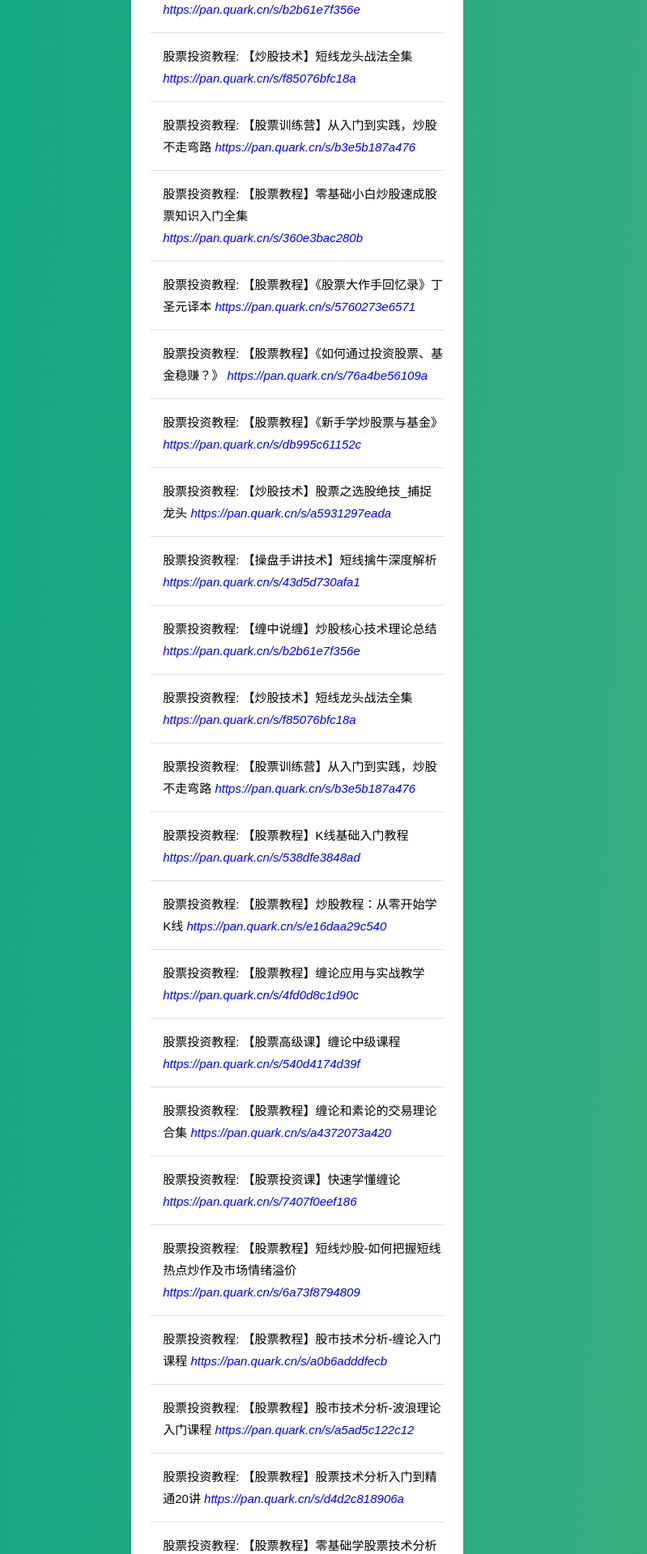
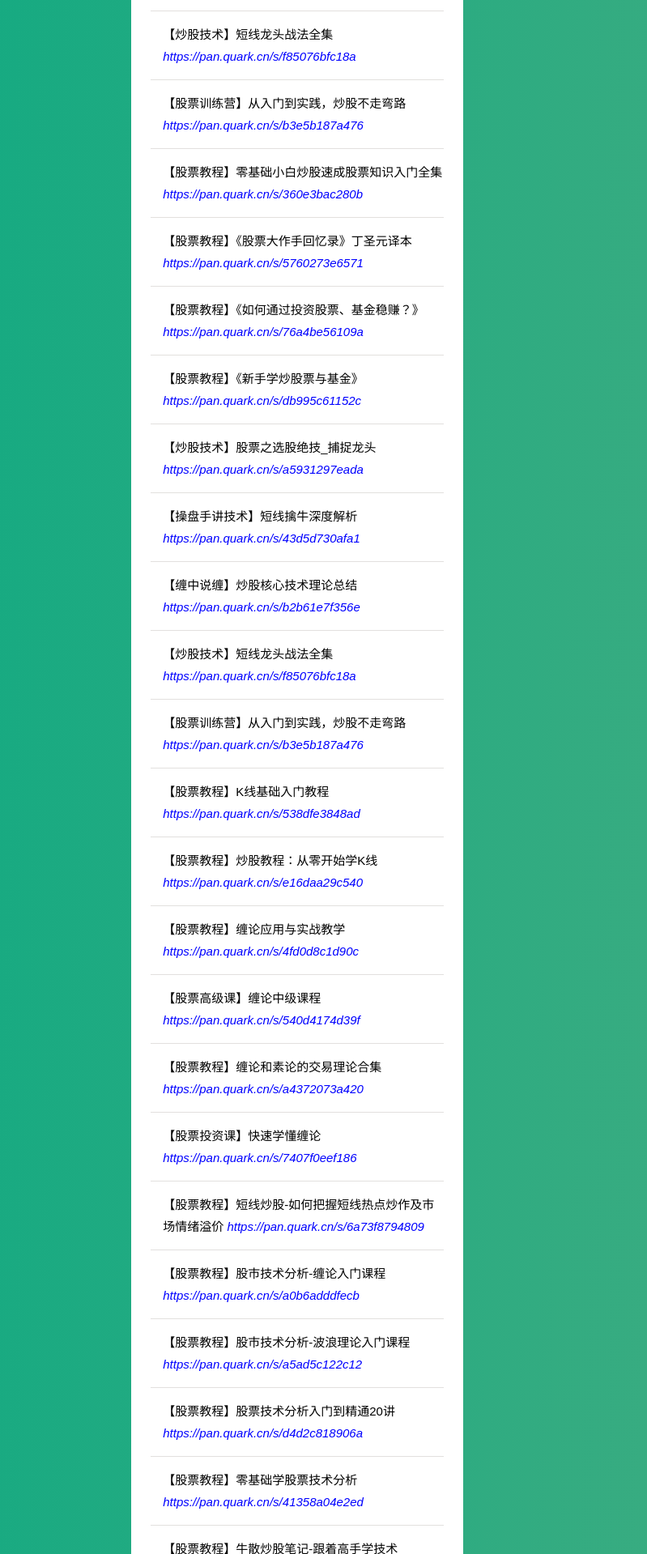
Before and after one commit to ryanxiang1983/ryanxiang1983.github.io, a plain HTML site: page index.html in a window 1280 px wide. Shown: the part 8550-10469 px from the top of the page at 81% size, without its empty margins (273-1072 px from the left). Drawn offline with Linux system fonts and the light colour scheme.

Commit message:
Update index.html

```diff
--- a/index.html
+++ b/index.html
@@ -309,7 +309,7 @@
 </li>
 <h2>股票投资教程</h2>
 <li>
-    股票投资教程: 【股票教程】零基础小白炒股速成股票知识入门全集
+    【股票教程】零基础小白炒股速成股票知识入门全集
     <i>
         <a target="_blank" href="https://pan.quark.cn/s/360e3bac280b">
             <font color="#0000FF">https://pan.quark.cn/s/360e3bac280b</font>
@@ -317,7 +317,7 @@
     </i>
 </li>
 <li>
-    股票投资教程: 【股票教程】《股票大作手回忆录》丁圣元译本
+【股票教程】《股票大作手回忆录》丁圣元译本
     <i>
         <a target="_blank" href="https://pan.quark.cn/s/5760273e6571">
             <font color="#0000FF">https://pan.quark.cn/s/5760273e6571</font>
@@ -325,7 +325,7 @@
     </i>
 </li>
 <li>
-    股票投资教程: 【股票教程】《如何通过投资股票、基金稳赚？》
+【股票教程】《如何通过投资股票、基金稳赚？》
     <i>
         <a target="_blank" href="https://pan.quark.cn/s/76a4be56109a">
             <font color="#0000FF">https://pan.quark.cn/s/76a4be56109a</font>
@@ -333,7 +333,7 @@
     </i>
 </li>
 <li>
-    股票投资教程: 【股票教程】《新手学炒股票与基金》
+    【股票教程】《新手学炒股票与基金》
     <i>
         <a target="_blank" href="https://pan.quark.cn/s/db995c61152c">
             <font color="#0000FF">https://pan.quark.cn/s/db995c61152c</font>
@@ -341,7 +341,7 @@
     </i>
 </li>
 <li>
-    股票投资教程: 【炒股技术】股票之选股绝技_捕捉龙头
+     【炒股技术】股票之选股绝技_捕捉龙头
     <i>
         <a target="_blank" href="https://pan.quark.cn/s/a5931297eada">
             <font color="#0000FF">https://pan.quark.cn/s/a5931297eada</font>
@@ -349,7 +349,7 @@
     </i>
 </li>
 <li>
-    股票投资教程: 【操盘手讲技术】短线擒牛深度解析
+    【操盘手讲技术】短线擒牛深度解析
     <i>
         <a target="_blank" href="https://pan.quark.cn/s/43d5d730afa1">
             <font color="#0000FF">https://pan.quark.cn/s/43d5d730afa1</font>
@@ -357,7 +357,7 @@
     </i>
 </li>
 <li>
-    股票投资教程: 【缠中说缠】炒股核心技术理论总结
+     【缠中说缠】炒股核心技术理论总结
     <i>
         <a target="_blank" href="https://pan.quark.cn/s/b2b61e7f356e">
             <font color="#0000FF">https://pan.quark.cn/s/b2b61e7f356e</font>
@@ -365,7 +365,7 @@
     </i>
 </li>
 <li>
-    股票投资教程: 【炒股技术】短线龙头战法全集
+     【炒股技术】短线龙头战法全集
     <i>
         <a target="_blank" href="https://pan.quark.cn/s/f85076bfc18a">
             <font color="#0000FF">https://pan.quark.cn/s/f85076bfc18a</font>
@@ -373,7 +373,7 @@
     </i>
 </li>
 <li>
-    股票投资教程: 【股票训练营】从入门到实践，炒股不走弯路
+     【股票训练营】从入门到实践，炒股不走弯路
     <i>
         <a target="_blank" href="https://pan.quark.cn/s/b3e5b187a476">
             <font color="#0000FF">https://pan.quark.cn/s/b3e5b187a476</font>
@@ -381,7 +381,7 @@
     </i>
 </li>
 <li>
-    股票投资教程: 【股票教程】零基础小白炒股速成股票知识入门全集
+     【股票教程】零基础小白炒股速成股票知识入门全集
     <i>
         <a target="_blank" href="https://pan.quark.cn/s/360e3bac280b">
             <font color="#0000FF">https://pan.quark.cn/s/360e3bac280b</font>
@@ -389,7 +389,7 @@
     </i>
 </li>
 <li>
-    股票投资教程: 【股票教程】《股票大作手回忆录》丁圣元译本
+    【股票教程】《股票大作手回忆录》丁圣元译本
     <i>
         <a target="_blank" href="https://pan.quark.cn/s/5760273e6571">
             <font color="#0000FF">https://pan.quark.cn/s/5760273e6571</font>
@@ -397,7 +397,7 @@
     </i>
 </li>
 <li>
-    股票投资教程: 【股票教程】《如何通过投资股票、基金稳赚？》
+     【股票教程】《如何通过投资股票、基金稳赚？》
     <i>
         <a target="_blank" href="https://pan.quark.cn/s/76a4be56109a">
             <font color="#0000FF">https://pan.quark.cn/s/76a4be56109a</font>
@@ -405,7 +405,7 @@
     </i>
 </li>
 <li>
-    股票投资教程: 【股票教程】《新手学炒股票与基金》
+     【股票教程】《新手学炒股票与基金》
     <i>
         <a target="_blank" href="https://pan.quark.cn/s/db995c61152c">
             <font color="#0000FF">https://pan.quark.cn/s/db995c61152c</font>
@@ -413,7 +413,7 @@
     </i>
 </li>
 <li>
-    股票投资教程: 【炒股技术】股票之选股绝技_捕捉龙头
+    【炒股技术】股票之选股绝技_捕捉龙头
     <i>
         <a target="_blank" href="https://pan.quark.cn/s/a5931297eada">
             <font color="#0000FF">https://pan.quark.cn/s/a5931297eada</font>
@@ -421,7 +421,7 @@
     </i>
 </li>
 <li>
-    股票投资教程: 【操盘手讲技术】短线擒牛深度解析
+     【操盘手讲技术】短线擒牛深度解析
     <i>
         <a target="_blank" href="https://pan.quark.cn/s/43d5d730afa1">
             <font color="#0000FF">https://pan.quark.cn/s/43d5d730afa1</font>
@@ -429,7 +429,7 @@
     </i>
 </li>
 <li>
-    股票投资教程: 【缠中说缠】炒股核心技术理论总结
+    【缠中说缠】炒股核心技术理论总结
     <i>
         <a target="_blank" href="https://pan.quark.cn/s/b2b61e7f356e">
             <font color="#0000FF">https://pan.quark.cn/s/b2b61e7f356e</font>
@@ -437,7 +437,7 @@
     </i>
 </li>
 <li>
-    股票投资教程: 【炒股技术】短线龙头战法全集
+    【炒股技术】短线龙头战法全集
     <i>
         <a target="_blank" href="https://pan.quark.cn/s/f85076bfc18a">
             <font color="#0000FF">https://pan.quark.cn/s/f85076bfc18a</font>
@@ -445,7 +445,7 @@
     </i>
 </li>
 <li>
-    股票投资教程: 【股票训练营】从入门到实践，炒股不走弯路
+     【股票训练营】从入门到实践，炒股不走弯路
     <i>
         <a target="_blank" href="https://pan.quark.cn/s/b3e5b187a476">
             <font color="#0000FF">https://pan.quark.cn/s/b3e5b187a476</font>
@@ -453,7 +453,7 @@
     </i>
 </li>
 <li>
-    股票投资教程: 【股票教程】K线基础入门教程
+     【股票教程】K线基础入门教程
     <i>
         <a target="_blank" href="https://pan.quark.cn/s/538dfe3848ad">
             <font color="#0000FF">https://pan.quark.cn/s/538dfe3848ad</font>
@@ -461,7 +461,7 @@
     </i>
 </li>
 <li>
-    股票投资教程: 【股票教程】炒股教程：从零开始学K线
+     【股票教程】炒股教程：从零开始学K线
     <i>
         <a target="_blank" href="https://pan.quark.cn/s/e16daa29c540">
             <font color="#0000FF">https://pan.quark.cn/s/e16daa29c540</font>
@@ -469,7 +469,7 @@
     </i>
 </li>
 <li>
-    股票投资教程: 【股票教程】缠论应用与实战教学
+     【股票教程】缠论应用与实战教学
     <i>
         <a target="_blank" href="https://pan.quark.cn/s/4fd0d8c1d90c">
             <font color="#0000FF">https://pan.quark.cn/s/4fd0d8c1d90c</font>
@@ -477,7 +477,7 @@
     </i>
 </li>
 <li>
-    股票投资教程: 【股票高级课】缠论中级课程
+     【股票高级课】缠论中级课程
     <i>
         <a target="_blank" href="https://pan.quark.cn/s/540d4174d39f">
             <font color="#0000FF">https://pan.quark.cn/s/540d4174d39f</font>
@@ -485,7 +485,7 @@
     </i>
 </li>
 <li>
-    股票投资教程: 【股票教程】缠论和素论的交易理论合集
+     【股票教程】缠论和素论的交易理论合集
     <i>
         <a target="_blank" href="https://pan.quark.cn/s/a4372073a420">
             <font color="#0000FF">https://pan.quark.cn/s/a4372073a420</font>
@@ -493,7 +493,7 @@
     </i>
 </li>
 <li>
-    股票投资教程: 【股票投资课】快速学懂缠论
+     【股票投资课】快速学懂缠论
     <i>
         <a target="_blank" href="https://pan.quark.cn/s/7407f0eef186">
             <font color="#0000FF">https://pan.quark.cn/s/7407f0eef186</font>
@@ -501,7 +501,7 @@
     </i>
 </li>
 <li>
-    股票投资教程: 【股票教程】短线炒股-如何把握短线热点炒作及市场情绪溢价
+     【股票教程】短线炒股-如何把握短线热点炒作及市场情绪溢价
     <i>
         <a target="_blank" href="https://pan.quark.cn/s/6a73f8794809">
             <font color="#0000FF">https://pan.quark.cn/s/6a73f8794809</font>
@@ -509,7 +509,7 @@
     </i>
 </li>
 <li>
-    股票投资教程: 【股票教程】股市技术分析-缠论入门课程
+     【股票教程】股市技术分析-缠论入门课程
     <i>
         <a target="_blank" href="https://pan.quark.cn/s/a0b6adddfecb">
             <font color="#0000FF">https://pan.quark.cn/s/a0b6adddfecb</font>
@@ -517,7 +517,7 @@
     </i>
 </li>
 <li>
-    股票投资教程: 【股票教程】股市技术分析-波浪理论入门课程
+     【股票教程】股市技术分析-波浪理论入门课程
     <i>
         <a target="_blank" href="https://pan.quark.cn/s/a5ad5c122c12">
             <font color="#0000FF">https://pan.quark.cn/s/a5ad5c122c12</font>
@@ -525,7 +525,7 @@
     </i>
 </li>
 <li>
-    股票投资教程: 【股票教程】股票技术分析入门到精通20讲
+     【股票教程】股票技术分析入门到精通20讲
     <i>
         <a target="_blank" href="https://pan.quark.cn/s/d4d2c818906a">
             <font color="#0000FF">https://pan.quark.cn/s/d4d2c818906a</font>
@@ -533,7 +533,7 @@
     </i>
 </li>
 <li>
-    股票投资教程: 【股票教程】零基础学股票技术分析
+     【股票教程】零基础学股票技术分析
     <i>
         <a target="_blank" href="https://pan.quark.cn/s/41358a04e2ed">
             <font color="#0000FF">https://pan.quark.cn/s/41358a04e2ed</font>
@@ -541,7 +541,7 @@
     </i>
 </li>
 <li>
-    股票投资教程: 【股票教程】牛散炒股笔记-跟着高手学技术
+    【股票教程】牛散炒股笔记-跟着高手学技术
     <i>
         <a target="_blank" href="https://pan.quark.cn/s/5256ef5b9acc">
             <font color="#0000FF">https://pan.quark.cn/s/5256ef5b9acc</font>
```
